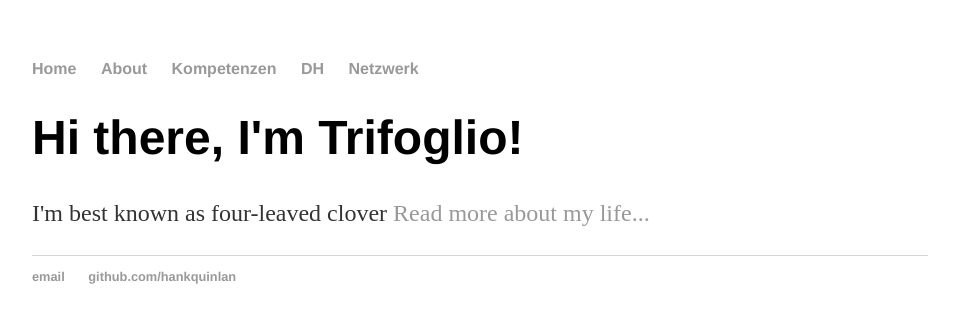
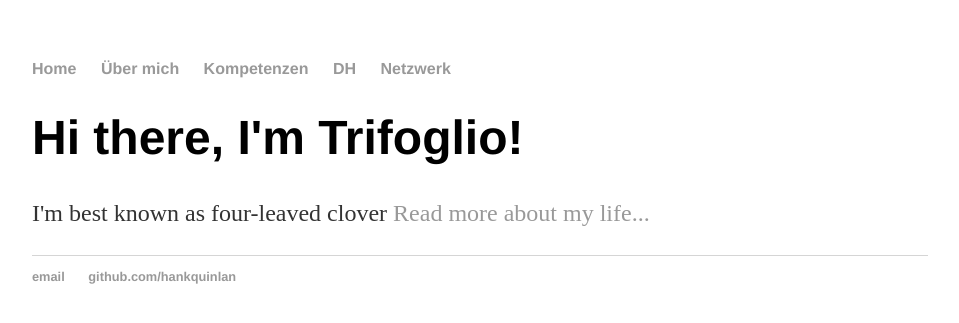
Before and after one commit to Trifoglio/Trifoglio.github.io, a Jekyll site: the page built from index.html, in a window 1280 px wide. Shown: the top 323 px of the page, without its empty margins (160-1119 px from the left). Built offline with Jekyll 4.4.1, drawn with Linux system fonts in a browser that asks for light colours.

Commit message:
Update default.html

```diff
--- a/_layouts/default.html
+++ b/_layouts/default.html
@@ -9,10 +9,10 @@
 			<nav>
 	    		<ul>
 	        		<li><a href="/">Home</a></li>
-		        	<li><a href="/about">About</a></li>
+		        	<li><a href="/about">Über mich</a></li>
 	        		<li><a href="/cv">Kompetenzen</a></li>
-	        		<li><a href="/blog">DH</a></li>
-				<li><a href="/blog">Netzwerk</a></li>
+	        		<li><a href="/dh">DH</a></li>
+				<li><a href="/network">Netzwerk</a></li>
 	    		</ul>
 			</nav>
 			<div class="container">
```
